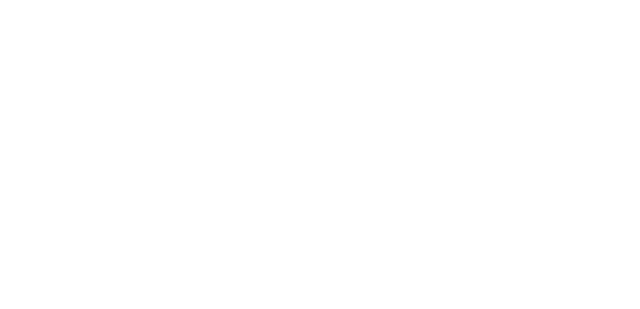
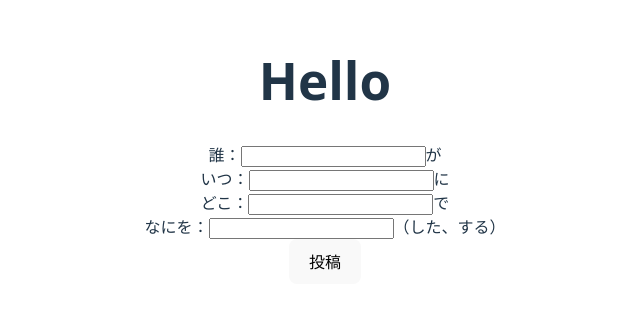
Before and after one commit to oukoutdam/yondabu, a React (Vite) app in the folder frontend/: page /toukou in a window 1280 px wide. Before the commit this address had no page. Shown: the part 249-558 px from the top of the page, without its empty margins (315-955 px from the left). Built offline with nearby package versions, Linux system fonts and the light colour scheme; no server answers.

Commit message:
Add Unstyled Form

```diff
--- /dev/null
+++ b/frontend/src/Pages/Toukou/Toukou.jsx
@@ -0,0 +1,102 @@
+import { useState } from "react";
+
+const backend_url = import.meta.env.BACKEND_URL || "http://localhost:8000";
+
+function Toukou() {
+  const [whoData, setWhoData] = useState("");
+  const [whenData, setWhenData] = useState("");
+  const [whereData, setWhereData] = useState("");
+  const [whatData, setWhatData] = useState("");
+
+  async function handleSubmit(event) {
+    event.preventDefault();
+    const formData = {
+      who: whoData,
+      when: whenData,
+      where: whereData,
+      what: whatData,
+    };
+
+    try {
+      const response = await fetch(`${backend_url}/toukou`, {
+        method: "POST",
+        headers: {
+          "Content-Type": "application/json",
+        },
+        body: JSON.stringify(formData),
+      });
+
+      if (!response.ok) {
+        throw new Error("Network response was not ok");
+      }
+
+      const result = await response.json();
+      console.log("Success:", result);
+    } catch (error) {
+      console.error("Error:", error);
+    } finally {
+      // Reset form fields after submission
+      setWhoData("");
+      setWhenData("");
+      setWhereData("");
+      setWhatData("");
+    }
+  }
+
+  return (
+    <form onSubmit={handleSubmit}>
+      <div>
+        <label htmlFor="who">誰：</label>
+        <input
+          type="text"
+          id="who"
+          name="who"
+          value={whoData}
+          onChange={(e) => setWhoData(e.target.value)}
+          required
+        />
+        <label>が</label>
+      </div>
+      <div>
+        <label htmlFor="when">いつ：</label>
+        <input
+          type="text"
+          id="when"
+          name="when"
+          value={whenData}
+          onChange={(e) => setWhenData(e.target.value)}
+          required
+        />
+        <label>に</label>
+      </div>
+      <div>
+        <label htmlFor="where">どこ：</label>
+        <input
+          type="text"
+          id="where"
+          name="where"
+          value={whereData}
+          onChange={(e) => setWhereData(e.target.value)}
+          required
+        />
+        <label>で</label>
+      </div>
+      <div>
+        <label htmlFor="what">なにを：</label>
+        <input
+          type="text"
+          id="what"
+          name="what"
+          value={whatData}
+          onChange={(e) => setWhatData(e.target.value)}
+          required
+        />
+        <label>（した、する）</label>
+      </div>
+
+      <button type="submit">投稿</button>
+    </form>
+  );
+}
+
+export default Toukou;
--- a/frontend/src/main.jsx
+++ b/frontend/src/main.jsx
@@ -4,6 +4,7 @@ import { BrowserRouter, Route, Routes } from "react-router";
 import "./index.css";
 import App from "./App.jsx";
 import Layout from "./Layout.jsx";
+import Toukou from "./Pages/Toukou/Toukou.jsx";
 
 createRoot(document.getElementById("root")).render(
   <StrictMode>
@@ -11,6 +12,7 @@ createRoot(document.getElementById("root")).render(
       <Routes>
         <Route element={<Layout />}>
           <Route index element={<App />} />
+          <Route path="toukou" element={<Toukou />} />
           <Route path="about" element={<div>About Page</div>} />
         </Route>
       </Routes>
```
Also changed, not shown: frontend/src/Pages/Toukou/Toukou.module.css (added), 2 other files (tests, documents, lock files or other folders).
